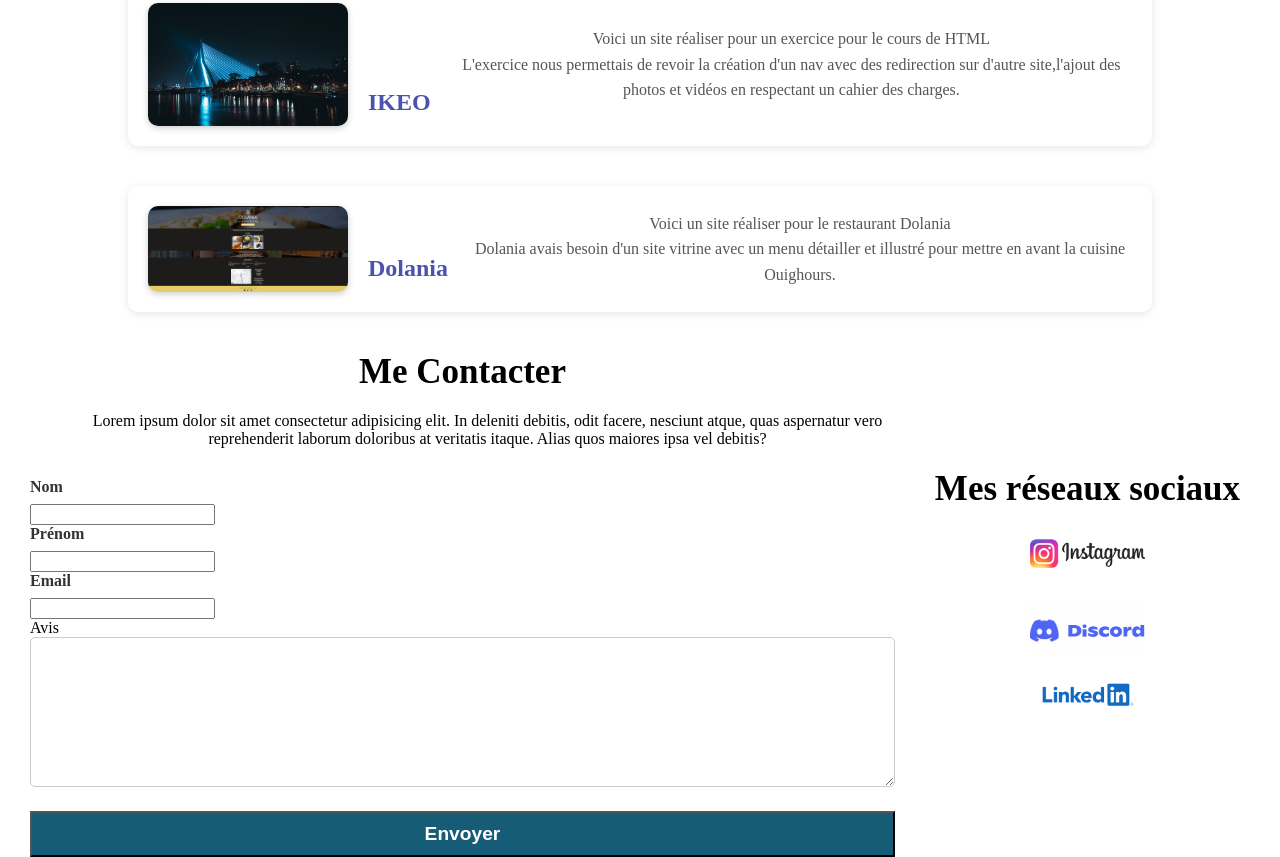
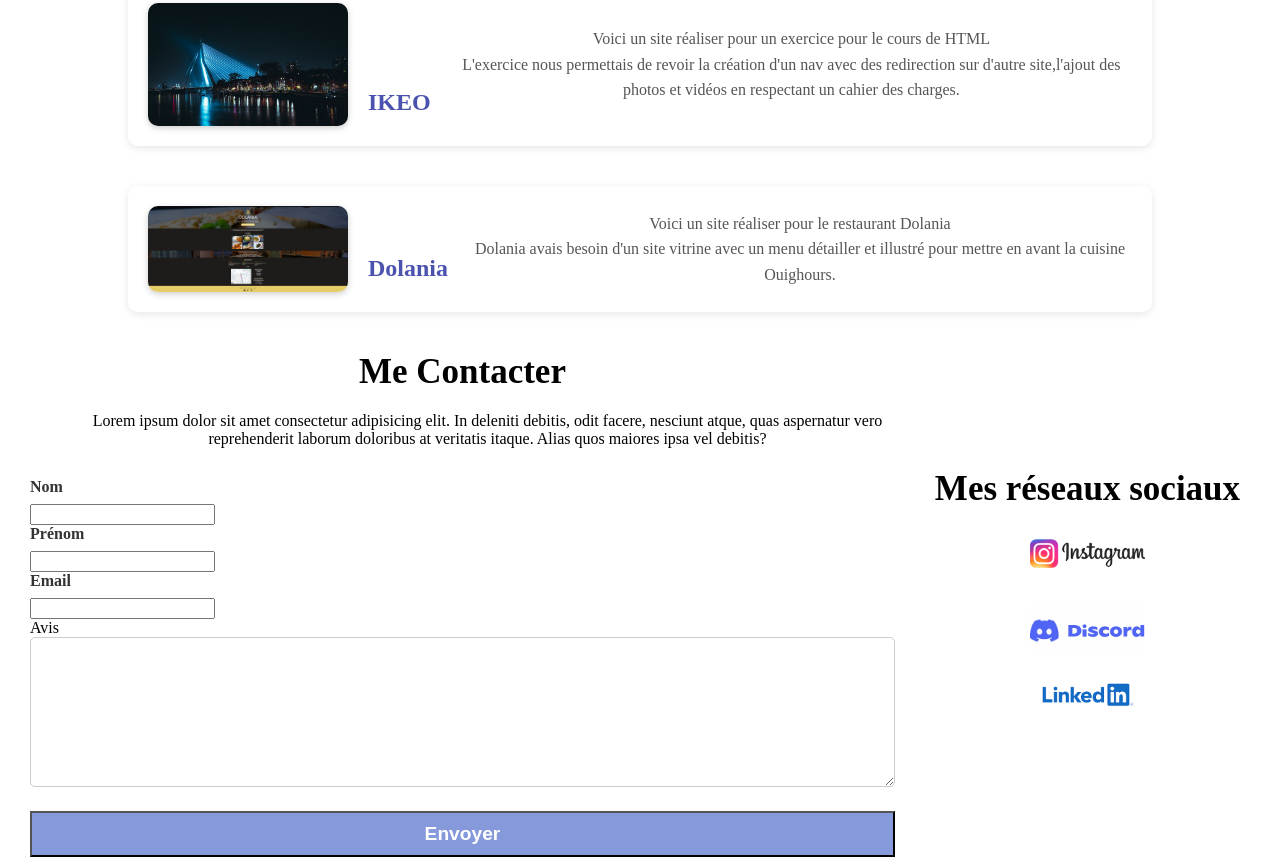
Before and after one commit to RoufeinaB/Portfolio---HTML-CSS, a plain HTML site: page index.html in a window 1280 px wide. Shown: the part 1601-2458 px from the top of the page. Drawn offline with nearby package versions, Linux system fonts and the light colour scheme.

Commit message:
Changement couleur du bouton

```diff
--- a/css/style.css
+++ b/css/style.css
@@ -179,5 +179,5 @@ form input[type="submit"] {
     font-size: 1.2em;
     font-weight: bold;
     color: white;
-    background-color: #175c77;
+    background-color: #8599db;
 }
```
